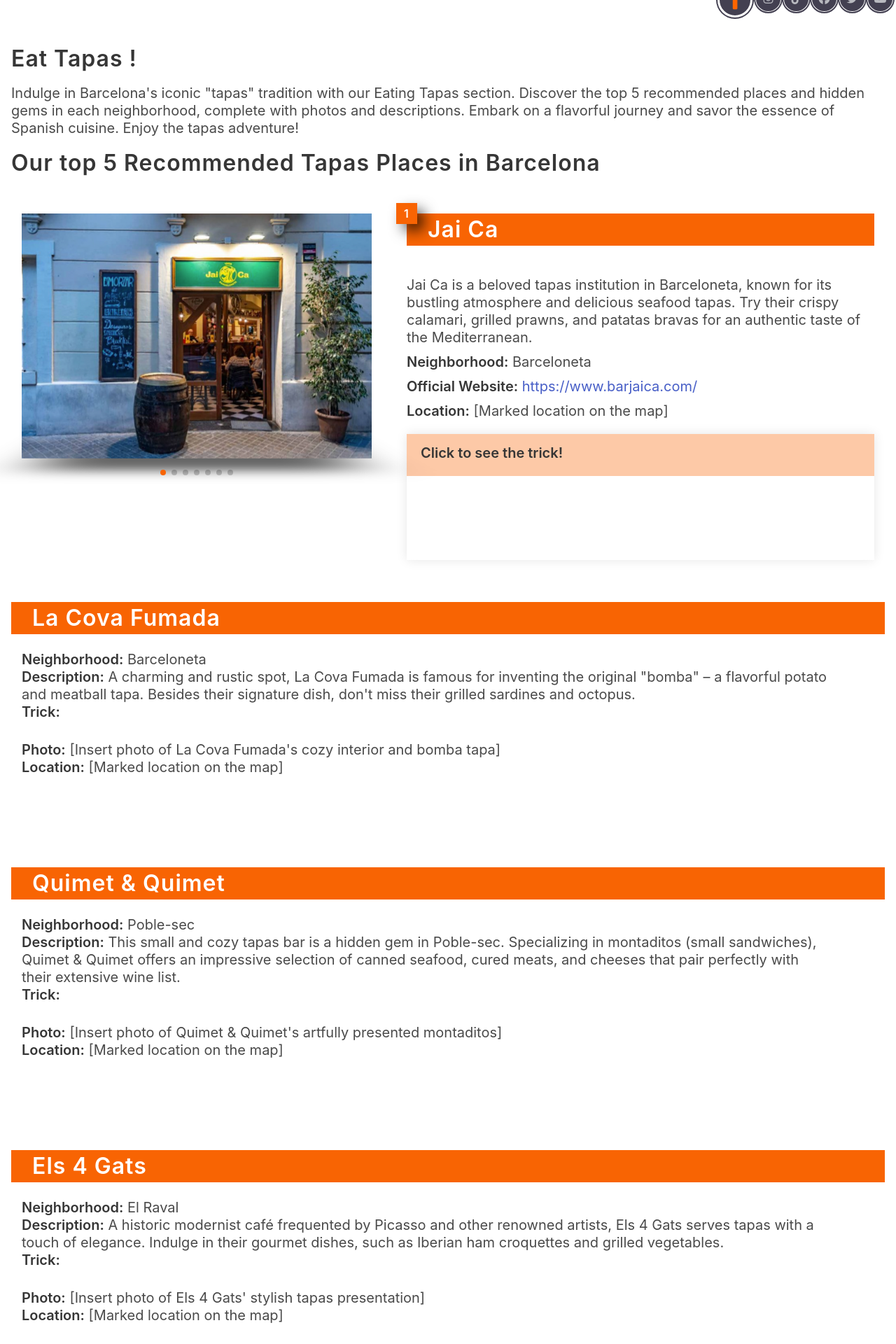
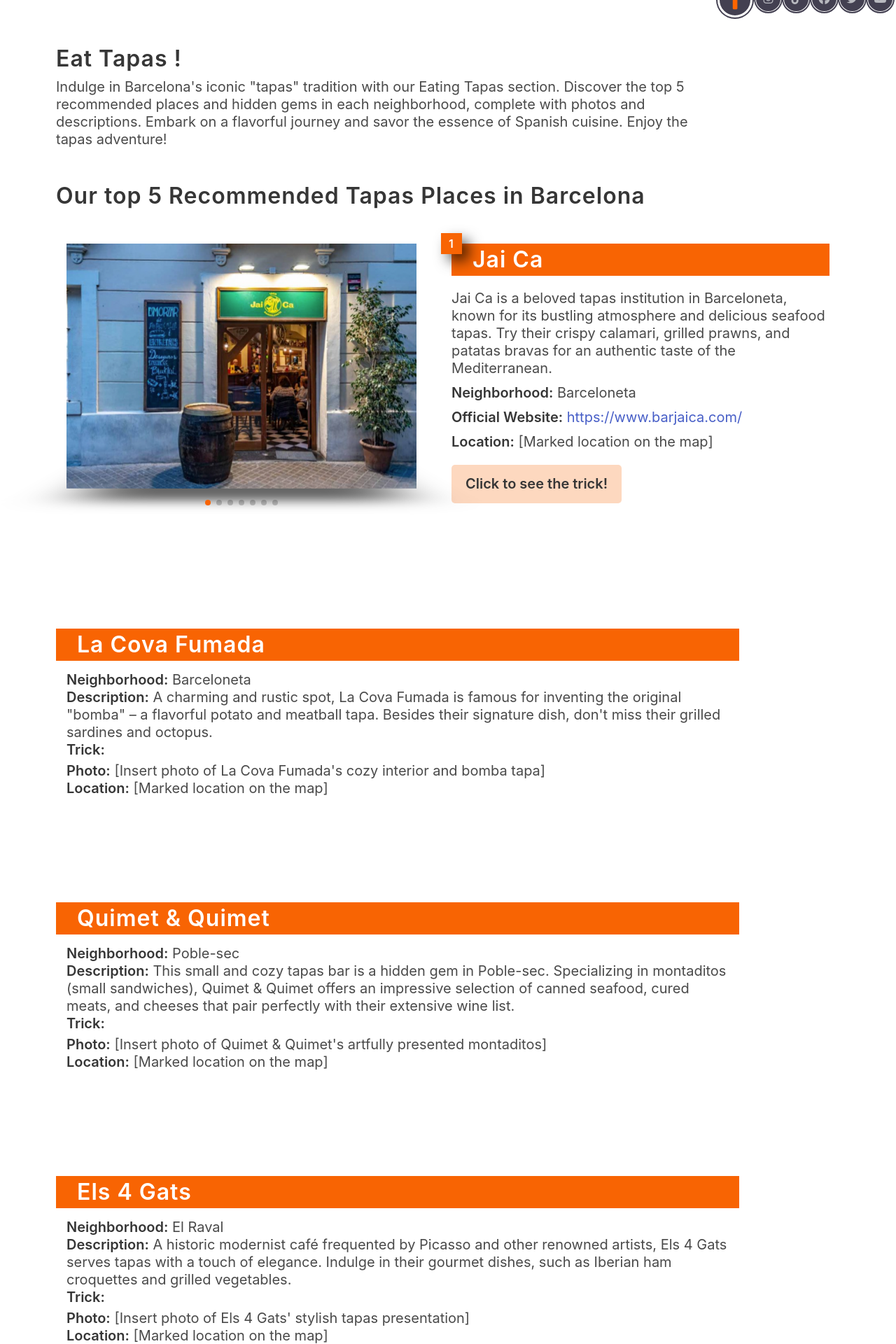
Before and after one commit to gonzaf24/highlightsbarcelona, a PHP site: page /index.php?vista=tapas in a window 1280 px wide. Shown: the part 234-2154 px from the top of the page at 70% size. Run offline with PHP 8.4, Linux system fonts and the light colour scheme; some libraries are stand-ins or nearby versions.

Commit message:
efectos y mas !

```diff
--- a/css/effects.css
+++ b/css/effects.css
@@ -1,6 +1,6 @@
 /**
  * ----------------------------------------
- * animation shake-vertical
+ * animation tracking-in-contract-bck
  * ----------------------------------------
  */
 
@@ -43,3 +43,72 @@
     opacity: 1;
   }
 }
+
+/**
+ * ----------------------------------------
+ * animation shake-vertical
+ * ----------------------------------------
+ */
+
+.shake-vertical {
+  -webkit-animation: shake-vertical 0.8s cubic-bezier(0.455, 0.03, 0.515, 0.955)
+    both;
+  animation: shake-vertical 0.8s cubic-bezier(0.455, 0.03, 0.515, 0.955) both;
+}
+
+@-webkit-keyframes shake-vertical {
+  0%,
+  100% {
+    -webkit-transform: translateY(0);
+    transform: translateY(0);
+  }
+  10%,
+  30%,
+  50%,
+  70% {
+    -webkit-transform: translateY(-8px);
+    transform: translateY(-8px);
+  }
+  20%,
+  40%,
+  60% {
+    -webkit-transform: translateY(8px);
+    transform: translateY(8px);
+  }
+  80% {
+    -webkit-transform: translateY(6.4px);
+    transform: translateY(6.4px);
+  }
+  90% {
+    -webkit-transform: translateY(-6.4px);
+    transform: translateY(-6.4px);
+  }
+}
+@keyframes shake-vertical {
+  0%,
+  100% {
+    -webkit-transform: translateY(0);
+    transform: translateY(0);
+  }
+  10%,
+  30%,
+  50%,
+  70% {
+    -webkit-transform: translateY(-8px);
+    transform: translateY(-8px);
+  }
+  20%,
+  40%,
+  60% {
+    -webkit-transform: translateY(8px);
+    transform: translateY(8px);
+  }
+  80% {
+    -webkit-transform: translateY(6.4px);
+    transform: translateY(6.4px);
+  }
+  90% {
+    -webkit-transform: translateY(-6.4px);
+    transform: translateY(-6.4px);
+  }
+}
--- a/css/estilos.css
+++ b/css/estilos.css
@@ -39,14 +39,41 @@ body::-webkit-scrollbar {
   margin-top: 125px;
   display: flex;
   flex-direction: column;
-  gap: 15px;
-  padding: 0px 1rem 50px 1rem;
+  gap: 50px;
+  padding: 0px 5rem 50px 5rem;
   transition: margin-top 0.5s ease;
   min-height: 100vh;
 }
 
+@media (min-width: 0px) and (max-width: 1000px) {
+  .page {
+    padding: 0px 1rem 50px 1rem;
+  }
+}
+
+.title-container {
+  display: flex;
+  flex-direction: column;
+  gap: 10px;
+}
+
 .title {
   letter-spacing: 1px;
+  margin-bottom: 0px !important;
+}
+
+.subtitle {
+  margin-top: 0px !important;
+  margin-bottom: 0px !important;
+  max-width: 75ch;
+}
+
+.articles-container {
+  display: flex;
+  flex-direction: column;
+  align-items: flex-start;
+  justify-content: center;
+  gap: 35px;
 }
 
 /* // - Article - // */
@@ -60,6 +87,7 @@ body::-webkit-scrollbar {
   display: flex;
   padding-bottom: 50px;
   gap: 20px;
+  max-width: 1300px;
 }
 
 .article .container {
@@ -148,6 +176,14 @@ body::-webkit-scrollbar {
   padding: 5px 30px;
 }
 
+.home-wrapper {
+  display: flex;
+  flex-direction: column;
+  align-items: center;
+  justify-content: center;
+  gap: 20px;
+}
+
 .welcome-text {
   font-size: 1rem;
   font-weight: 500;
@@ -157,6 +193,7 @@ body::-webkit-scrollbar {
   justify-content: center;
   flex-direction: column;
   gap: 5px;
+  max-width: 75ch;
 }
 
 .explore-link {
--- a/css/trick-fliper.css
+++ b/css/trick-fliper.css
@@ -10,7 +10,6 @@
   box-shadow: 0 0 15px rgba(0, 0, 0, 0.1);
   transform-style: preserve-3d;
   transition: transform 0.5s;
-  min-height: 180px;
   position: relative;
 }
 
@@ -26,10 +25,28 @@
   position: absolute;
   border-radius: 5px;
   padding: 15px 20px;
+  margin-bottom: 0px !important;
+}
+
+.front {
+  background: #f8640340;
+  transform: rotateY(0deg);
 }
 
 .back {
   background: #434051;
   color: white;
   transform: rotateY(180deg);
+  padding: 30px 15px 15px 15px;
 }
+
+.back::after {
+  content: attr(data-title);
+  position: absolute;
+  top: 10px;
+  left: 15px;
+  font-weight: 800;
+  font-size: 0.6rem;
+  color: #f86403;
+  border-radius: 5px 5px 0 0;
+}
--- a/inc/footer.php
+++ b/inc/footer.php
@@ -1,6 +1,6 @@
 <footer class="footer">
         <div class="footer-content">
-            <p>&copy; 2023 City Guide. All rights reserved.</p>
+            <p>&copy; 2023 Highlights Barcelona. All rights reserved.</p>
             <ul class="footer-links">
                 <li><a href="#">Privacy Policy</a></li>
                 <li><a href="#">Terms of Service</a></li>
--- a/vistas/home.php
+++ b/vistas/home.php
@@ -1,4 +1,5 @@
 <section id="page" class="page">
+	<div class="home-wrapper">
 		<div class="welcome-text">
 			<p>Discover Barcelona like never before! We are your trusted guide to uncovering the best places and experiences in the city. At Highlights Barcelona, we take pride in providing you with authentic and useful information, free from ads, so you can make the most of your visit.</p>
 			<p>From the most iconic neighborhoods to the charming beaches, and from must-see attractions to hidden local gems, we offer everything necessary for you to relish an authentic and genuine Barcelona experience, curated by locals.</p>
@@ -8,4 +9,5 @@
 			<p>Browse through our categories to unlock the city's best-kept secrets. We invite you to explore every corner and indulge in the treasures that Barcelona has to offer.</p>
 			<button class="explore-link">Explore Categories</button>
 		</div>
+	</div>
 </section>
--- a/vistas/tapas.php
+++ b/vistas/tapas.php
@@ -1,4 +1,5 @@
 <section id="page" class="page">
+    <div class="title-container">
         <h1 class="title tracking-in-contract-bck">Eat Tapas ! </h1>
         <h2 class="subtitle">
                 Indulge in Barcelona's iconic "tapas" tradition with our Eating Tapas section.
@@ -6,11 +7,13 @@
                 complete with photos and descriptions. Embark on a flavorful journey and savor the essence
                 of Spanish cuisine. Enjoy the tapas adventure!
         </h2>
+    </div>
+
+    <div class="articles-container">
 
         <h1 class="title">Our top 5 Recommended Tapas Places in Barcelona</h1>
 
         <div class="article">
-
             <div class="article-container">
                 <div class="container">
                     <h1 class="title mobile-title" data-title="1">Jai Ca</h1>
@@ -54,7 +57,7 @@
                             <div class="front subtitle">
                                 <strong>Click to see the trick!</strong>
                             </div>
-                        <div class="back">
+                            <div class="back" data-title="TRICK">
                                 <p>For the best experience, we suggest giving them a call before heading over. Due to its popularity, this place tends to get busy. Calling ahead can help secure your spot and ensure a smooth dining experience.<p>
                             </div>
                         </div>
@@ -135,4 +138,6 @@
             </div>
         </div>
 
+    </div>
+
 </section>
```
Lines whose indentation alone changed are shown as unchanged.
